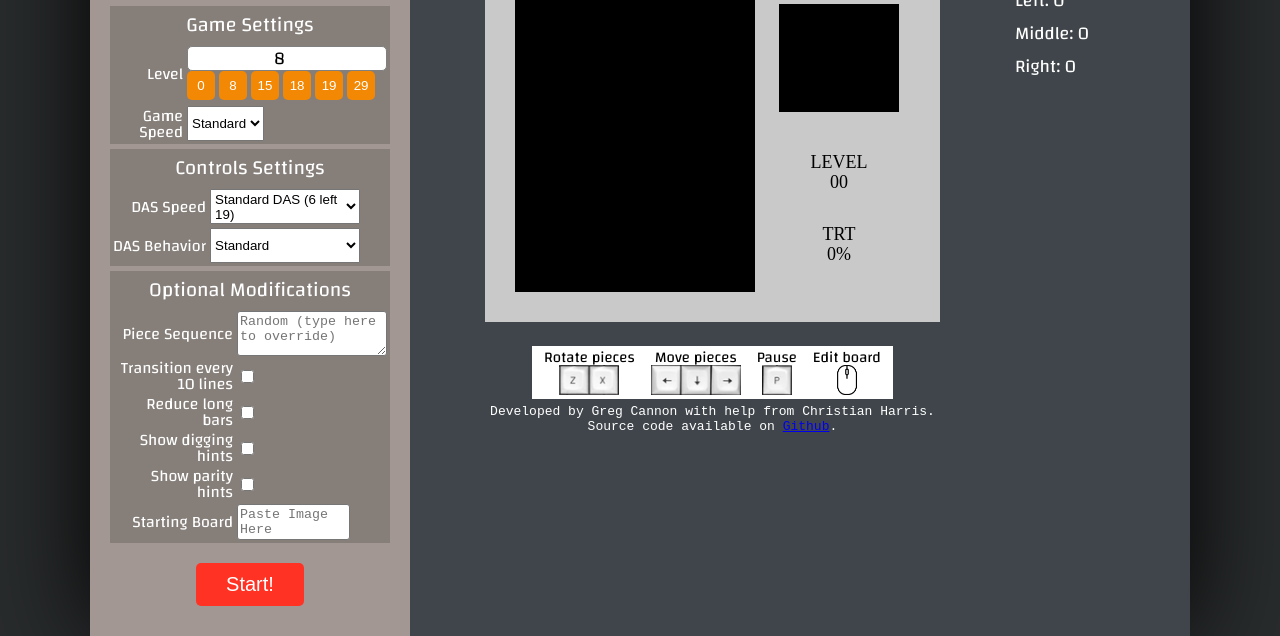
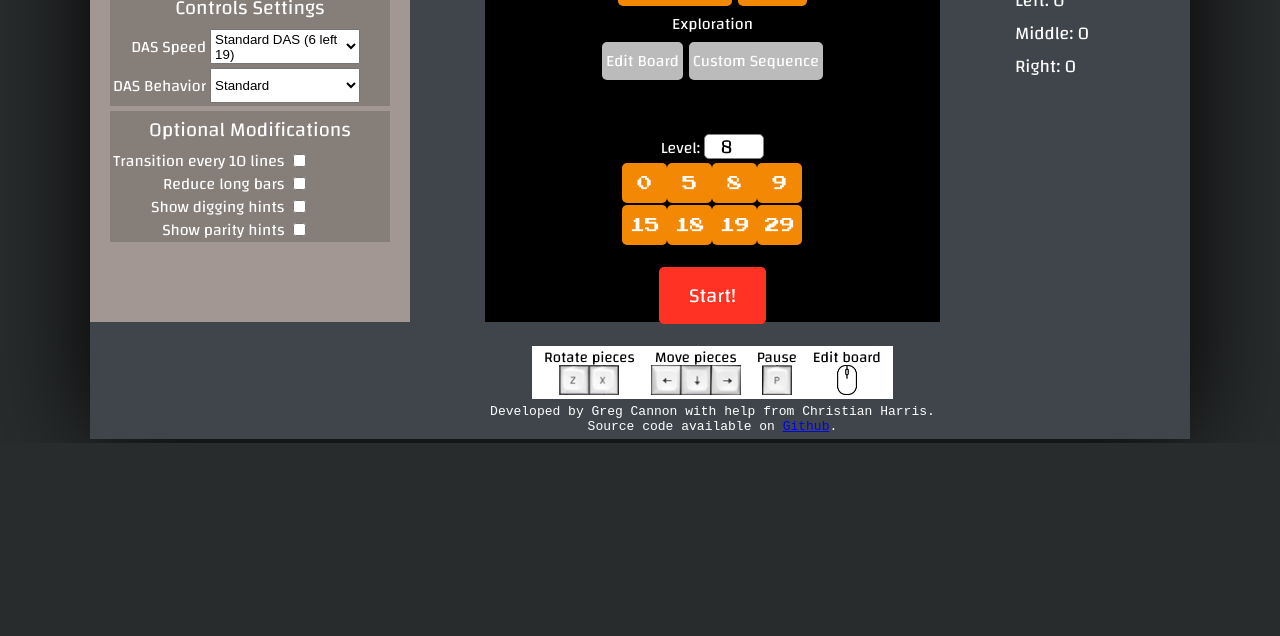
Before and after one commit to GregoryCannon/StackRabbit, a website built with webpack: page docs/index.html in a window 1280 px wide. Shown: the part 357-993 px from the top of the page. After the commit the page ends 800 px from the top, so only its background shows below. Built offline with nearby package versions, Linux system fonts and the light colour scheme.

Commit message:
migrate presets and level selection to pre-game overlay

```diff
--- a/docs/index.html
+++ b/docs/index.html
@@ -21,21 +21,6 @@
                 <button id="left-panel-toggle-button">
                 </button>
 
-                <h6 class="section-title">
-                    Presets
-                </h6>
-
-                <button class="preset-button" id="preset-standard">Standard</button>
-                <button class="preset-button" id="preset-standard-tap">Standard (Tapper)</button>
-                <button class="preset-button" id="preset-dig-practice">Dig Practice</button>
-                <button class="preset-button" id="preset-drought">Drought Practice</button>
-                <button class="preset-button" id="preset-killscreen">Killscreen Practice</button>
-                <button class="preset-button" id="preset-slow-killscreen">Slow Killscreen</button>
-                <button class="preset-button" id="preset-slow-19">Slow 19+</button>
-                <!-- Unused -->
-                <button class=" preset-button" id="preset-random-board" style="display: none">Random Board</button>
-
-
                 <div class="left-panel-section">
                     <h6 class="section-title">
                         Game Settings
@@ -45,17 +30,18 @@
                     <table class="settings-table">
                         <tr>
                             <td class="setting-label">
-                                Level
+                                Piece Sequence
                             </td>
                             <td>
-                                <input id="level-select" type="number" value="8"></input>
-                                <br>
-                                <button class="level-button" id="level-0">0</button>
-                                <button class="level-button" id="level-8">8</button>
-                                <button class="level-button" id="level-15">15</button>
-                                <button class="level-button" id="level-18">18</button>
-                                <button class="level-button" id="level-19">19</button>
-                                <button class="level-button" id="level-29">29</button>
+                                <textarea id="piece-sequence" placeholder="Random (type here to override)"></textarea>
+                            </td>
+                        </tr>
+                        <tr>
+                            <td class="setting-label">
+                                Starting Board
+                            </td>
+                            <td>
+                                <textarea id="paste-area" placeholder="Paste Image Here"></textarea>
                             </td>
                         </tr>
                         <tr>
@@ -116,14 +102,6 @@
                     <table class="settings-table">
                         <tr>
                             <td class="setting-label">
-                                Piece Sequence
-                            </td>
-                            <td>
-                                <textarea id="piece-sequence" placeholder="Random (type here to override)"></textarea>
-                            </td>
-                        </tr>
-                        <tr>
-                            <td class="setting-label">
                                 Transition every 10 lines
                             </td>
                             <td>
@@ -154,26 +132,12 @@
                                 <input id="parity-hints-checkbox" type="checkbox">
                             </td>
                         </tr>
-                        <tr>
-                            <td class="setting-label">
-                                Starting Board
-                            </td>
-                            <td>
-                                <textarea id="paste-area" placeholder="Paste Image Here"></textarea>
-                            </td>
-                        </tr>
                     </table>
 
                 </div>
 
                 <canvas id="dummy-canvas"></canvas>
                 <img id="pasted-image" />
-
-                <center>
-                    <button class="button-primary" id="start-button">
-                        Start!
-                    </button>
-                </center>
 
             </div>
 
@@ -182,7 +146,64 @@
             <div id="right-panel">
                 <div id="game-container">
                     <canvas id="main-canvas" width="500" height="560"></canvas>
+
+                    <div id="pre-game-config">
+
+                        <div id="presets-panel">
+                            <h6 class="section-title">
+                                Presets
+                            </h6>
+
+                            <div class="preset-section-title">Normal Play</div>
+                            <div class="presets-section">
+                                <button class="preset-button" id="preset-standard">Standard</button>
+                                <button class="preset-button" id="preset-standard-tap">Standard (Tapper)</button>
+                            </div>
+
+                            <div class="preset-section-title">Specific Practice</div>
+                            <div class="presets-section">
+                                <button class="preset-button" id="preset-dig-practice">Dig Practice</button>
+                                <button class="preset-button" id="preset-drought">Drought Practice</button>
+                                <button class="preset-button" id="preset-killscreen">Killscreen Practice</button>
+                                <button class="preset-button" id="preset-slow-killscreen">Slow Killscreen</button>
+                                <button class="preset-button" id="preset-slow-19">Slow 19+</button>
+                            </div>
+
+                            <div class="preset-section-title">Exploration</div>
+                            <div class="presets-section">
+                                <button class="preset-button" id="preset-edit-board" disabled>Edit Board</button>
+                                <button class="preset-button" id="preset-custom-sequence" disabled>Custom
+                                    Sequence</button>
+                            </div>
+
+                            <!-- Unused -->
+                            <button class=" preset-button" id="preset-random-board" style="display: none">Random
+                                Board</button>
+
+                        </div>
+                        <div id="level-select-container">
+                            <div id="level-select-title"><span>Level: </span><input id="level-select" type="number"
+                                    value="8"></input></div>
+                            <div id="level-choice-buttons">
+                                <button class="level-button" id="level-0">0</button>
+                                <button class="level-button" id="level-5">5</button>
+                                <button class="level-button" id="level-8">8</button>
+                                <button class="level-button" id="level-9">9</button>
+                                <button class="level-button" id="level-15">15</button>
+                                <button class="level-button" id="level-18">18</button>
+                                <button class="level-button" id="level-19">19</button>
+                                <button class="level-button" id="level-29">29</button>
+                            </div>
+                        </div>
+
+                        <center>
+                            <button class="button-primary" id="start-button">
+                                Start!
+                            </button>
+                        </center>
+                    </div>
                 </div>
+
 
                 <div id="bottom-panel">
                     <div id=controls-container>
@@ -223,6 +244,7 @@
 
             <div id="right-spacer"></div>
         </div>
+    </div>
 
 
     </div>
--- a/docs/styles/index.css
+++ b/docs/styles/index.css
@@ -37,6 +37,7 @@ button {
   border: none;
   background-color: #f38805;
   border-radius: 5px;
+  font-family: "Changa", sans-serif;
 }
 
 button:hover {
--- a/docs/styles/left-panel.css
+++ b/docs/styles/left-panel.css
@@ -28,13 +28,6 @@
   font-size: 20px;
 }
 
-.preset-button {
-  display: inline-block;
-  padding: 8px 5px;
-  font-size: 16px;
-  margin-bottom: 4px;
-}
-
 #start-button {
   margin-top: 20px;
   padding: 10px 30px;
@@ -55,21 +48,6 @@
 .settings-table input {
   font-family: "Changa", sans-serif;
   font-size: 16px;
-}
-
-#level-select {
-  margin: 0 auto;
-  height: 25px;
-  font-size: 18px;
-  text-align: center;
-  border-radius: 5px;
-  border: solid 1px gray;
-}
-
-.level-button {
-  padding: 7px 6px;
-  min-width: 28px;
-  margin-bottom: 2px;
 }
 
 .settings-table {
--- a/docs/styles/right-panel.css
+++ b/docs/styles/right-panel.css
@@ -6,6 +6,81 @@
 #game-container {
   background: hsl(0, 0%, 79%);
   padding: 30px;
+  position: relative;
+}
+
+#pre-game-config {
+  position: absolute;
+  background-color: black;
+  left: 0;
+  right: 0;
+  top: 0;
+  bottom: 0;
+  padding: 40px;
+  display: flex;
+  flex-direction: column;
+  align-items: center;
+  justify-content: center;
+}
+
+.preset-section-title {
+  text-align: center;
+}
+
+.presets-section {
+  display: flex;
+  flex-wrap: wrap;
+  justify-content: center;
+  align-items: center;
+}
+
+.preset-button {
+  display: inline-block;
+  font-size: 16px;
+  padding: 4px;
+}
+
+.presets-section button {
+  margin: 3px;
+}
+
+#level-select-container {
+  max-width: 220px;
+  margin-top: 50px;
+}
+
+#level-select {
+  margin: 0 auto;
+  height: 25px;
+  font-size: 18px;
+  text-align: center;
+  border-radius: 5px;
+  border: solid 1px gray;
+}
+
+#level-select-title {
+  text-align: center;
+}
+
+#level-select-container input {
+  max-width: 60px;
+  font-family: "Changa", sans-serif;
+  font-size: 20px;
+}
+
+#level-choice-buttons {
+  display: flex;
+  flex-direction: row;
+  flex-wrap: wrap;
+  justify-content: center;
+}
+
+.level-button {
+  min-width: 45px;
+  min-height: 40px;
+  margin-bottom: 2px;
+  font-size: 15px;
+  font-family: "Press Start 2P", sans-serif;
 }
 
 #main-canvas {
--- a/src/game_settings_manager.js
+++ b/src/game_settings_manager.js
@@ -32,6 +32,10 @@ export function GetGameSpeedMultiplier() {
 
 export function ShouldReduceLongBars() {
   return Ui.GetDroughtModeEnabled();
+}
+
+export function GetPieceSequence() {
+  return Ui.GetPieceSequence();
 }
 
 /* --------- DAS --------- */
--- a/src/game_settings_ui_manager.js
+++ b/src/game_settings_ui_manager.js
@@ -100,7 +100,7 @@ function SetDASBehavior(value) {
 
 export function GetPieceSequence() {
   const sequenceRaw = pieceSequenceText.value;
-  const allCaps = sequenceRaw.toUpper();
+  const allCaps = sequenceRaw.toUpperCase();
   let cleansedStr = "";
   for (const char of allCaps) {
     if (["I", "O", "L", "J", "T", "S", "Z"].includes(char)) {
--- a/src/index.js
+++ b/src/index.js
@@ -20,6 +20,7 @@ const GameSettings = require("./game_settings_manager");
 const GameSettingsUi = require("./game_settings_ui_manager");
 
 const headerTextElement = document.getElementById("header-text");
+const preGameConfigDiv = document.getElementById("pre-game-config");
 const parityStatsDiv = document.getElementById("parity-stats");
 const mainCanvas = document.getElementById("main-canvas");
 const rightPanel = document.getElementById("right-panel");
@@ -73,49 +74,6 @@ export const GetLevel = () => {
 export const GetIsPaused = () => {
   return m_isPaused;
 };
-
-function refreshHeaderText() {
-  let newText = "";
-  if (m_isPaused) {
-    newText = "Paused";
-  } else {
-    switch (m_gameState) {
-      case GameState.START_SCREEN:
-        newText = "Welcome to Tetris Trainer!";
-        break;
-      case GameState.GAME_OVER:
-        newText = "Game over!";
-        break;
-    }
-  }
-
-  headerTextElement.innerText = newText;
-}
-
-export function calcParity(startCol, endCol) {
-  // Calculate parity, where the top left square is "1" and adjacent squares are "-1"
-  let parity = 0;
-  for (let r = 0; r < NUM_ROW; r++) {
-    for (let c = Math.max(0, startCol); c < Math.min(endCol, 10); c++) {
-      if (r >= 18) {
-      }
-      if (m_board[r][c] != SquareState.EMPTY) {
-        // Add 1 or -1 to parity total based on the square's location
-        const cellConstant = (r + c) % 2 == 0 ? 1 : -1;
-        parity += cellConstant;
-      }
-    }
-  }
-  return Math.abs(parity);
-}
-
-function refreshStats() {
-  const leftParity = calcParity(0, 5);
-  const middleParity = calcParity(3, 7);
-  const rightParity = calcParity(5, 10);
-
-  parityStatsDiv.innerText = `Left: ${leftParity} \nMiddle: ${middleParity} \nRight: ${rightParity}`;
-}
 
 function getFullRows() {
   let fullLines = [];
@@ -266,6 +224,7 @@ function startGame() {
   refreshHeaderText();
   refreshScoreHUD();
   refreshStats();
+  refreshPreGame();
 }
 
 /** Progress the game state, and perform any other updates that occur on
@@ -292,6 +251,7 @@ function updateGameState() {
     // Checked here because the game over condition depends on the newly spawned piece
     if (isGameOver()) {
       m_gameState = GameState.GAME_OVER;
+      refreshPreGame();
       refreshHeaderText();
     } else {
       m_gameState = GameState.RUNNING;
@@ -373,11 +333,65 @@ function gameLoop() {
   window.setTimeout(gameLoop, 1000 / desiredFPS - msElapsed);
 }
 
+function refreshHeaderText() {
+  let newText = "";
+  if (m_isPaused) {
+    newText = "Paused";
+  } else {
+    switch (m_gameState) {
+      case GameState.START_SCREEN:
+        newText = "Welcome to Tetris Trainer!";
+        break;
+      case GameState.GAME_OVER:
+        newText = "Game over!";
+        break;
+    }
+  }
+
+  headerTextElement.innerText = newText;
+}
+
+export function calcParity(startCol, endCol) {
+  // Calculate parity, where the top left square is "1" and adjacent squares are "-1"
+  let parity = 0;
+  for (let r = 0; r < NUM_ROW; r++) {
+    for (let c = Math.max(0, startCol); c < Math.min(endCol, 10); c++) {
+      if (r >= 18) {
+      }
+      if (m_board[r][c] != SquareState.EMPTY) {
+        // Add 1 or -1 to parity total based on the square's location
+        const cellConstant = (r + c) % 2 == 0 ? 1 : -1;
+        parity += cellConstant;
+      }
+    }
+  }
+  return Math.abs(parity);
+}
+
+function refreshStats() {
+  const leftParity = calcParity(0, 5);
+  const middleParity = calcParity(3, 7);
+  const rightParity = calcParity(5, 10);
+
+  parityStatsDiv.innerText = `Left: ${leftParity} \nMiddle: ${middleParity} \nRight: ${rightParity}`;
+}
+
 function refreshScoreHUD() {
   m_canvas.drawLevelDisplay(m_level);
   m_canvas.drawScoreDisplay(m_score);
   m_canvas.drawLinesDisplay(m_lines);
   m_canvas.drawTetrisRateDisplay(m_tetrisCount, m_lines);
+}
+
+function refreshPreGame() {
+  if (
+    m_gameState == GameState.START_SCREEN ||
+    m_gameState == GameState.GAME_OVER
+  ) {
+    preGameConfigDiv.style.visibility = "visible";
+  } else {
+    preGameConfigDiv.style.visibility = "hidden";
+  }
 }
 
 /** Delegate functions to controls code */
--- a/src/piece_selector.js
+++ b/src/piece_selector.js
@@ -1,7 +1,5 @@
 import { PIECE_LIST, PIECE_LOOKUP } from "./tetrominoes.js";
 const GameSettings = require("./game_settings_manager");
-
-const pieceListElement = document.getElementById("piece-sequence");
 
 let m_pieceSequenceStr = "";
 let m_readIndex = 0;
@@ -15,7 +13,7 @@ export function PieceSelector() {}
 
 PieceSelector.prototype.startReadingPieceSequence = function () {
   // Get piece sequence (with spaces trimmed)
-  m_pieceSequenceStr = pieceListElement.value.replace(/ /g, "");
+  m_pieceSequenceStr = GameSettings.GetPieceSequence();
 
   if (m_pieceSequenceStr.length > 0) {
     m_isReadingFromSequence = true;
--- a/src/ui_manager.js
+++ b/src/ui_manager.js
@@ -33,7 +33,7 @@ leftPanelOpenToggle.addEventListener("click", function (e) {
 const levelSelectInput = document.getElementById("level-select");
 
 // Assign on click listeners, e.g. #level-0 sets it to 0.
-[0, 8, 15, 18, 19, 29].forEach((num) => {
+[0, 5, 8, 9, 15, 18, 19, 29].forEach((num) => {
   document.getElementById("level-" + num).addEventListener("click", (e) => {
     levelSelectInput.value = num;
   });
```
